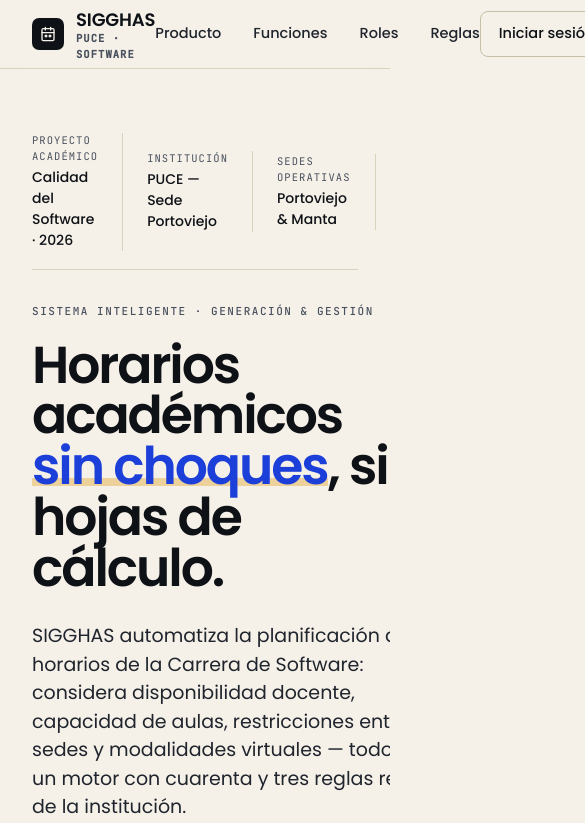
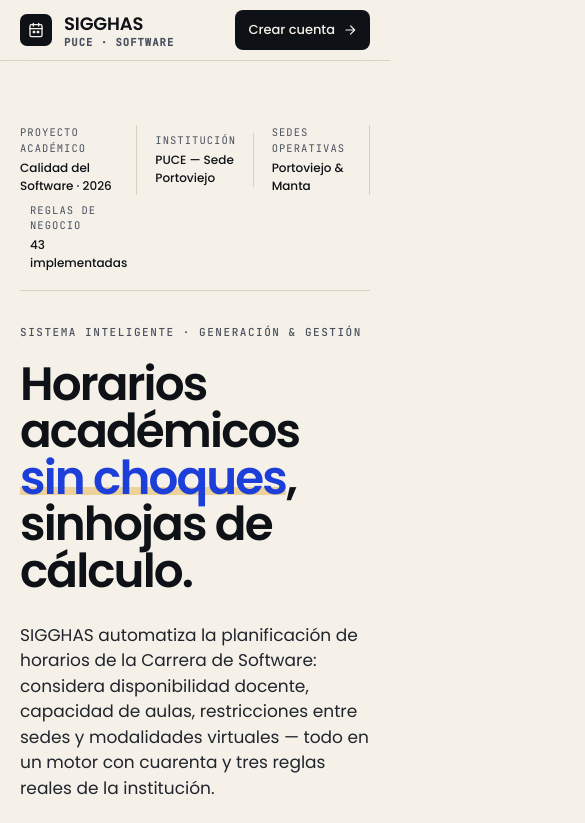
Before and after one commit to PaulaMarquezM/sigghas, a Next.js app: page / in a window 390 px wide. Shown: the top 823 px of the page, 585 px wide, since content can reach past the window. Built offline with nearby package versions, Linux system fonts and the light colour scheme.

Commit message:
fix: completar revisión de PDFs, textos y responsive

```diff
--- a/src/app/dashboard/horario/[grupoId]/page.tsx
+++ b/src/app/dashboard/horario/[grupoId]/page.tsx
@@ -53,7 +53,7 @@
           </Link>
           <div>
             <h1 className="text-2xl font-bold tracking-tight text-[#0E1116]">
-              Horario del Grupo: {grupo.nombre}
+              Horario del Curso: {grupo.nombre}
             </h1>
             <p className="text-xs text-gray-500 mt-1">
               Periodo Académico Activo: <span className="font-semibold text-gray-800">{periodoActivo.nombre}</span>
--- a/src/app/dashboard/horario/actions.ts
+++ b/src/app/dashboard/horario/actions.ts
@@ -33,7 +33,7 @@
   const adicionales = (compartidas.data ?? []).map((fila: any) => ({
     ...fila.sesiones,
     grupo_id: grupoId,
-    grupos: { nombre: "Grupo compartido" },
+    grupos: { nombre: "Curso compartido" },
   }));
   return [...(directas.data ?? []), ...adicionales];
 }
--- a/src/app/dashboard/horario/page.tsx
+++ b/src/app/dashboard/horario/page.tsx
@@ -36,7 +36,7 @@
           Consulta de Horarios
         </h1>
         <p className="text-sm text-gray-500 mt-1">
-          Visualiza los horarios de clases de cualquier grupo académico o docente en los distintos periodos.
+          Visualiza los horarios de clases de cualquier curso o docente en los distintos periodos.
         </p>
       </div>
 
--- a/src/app/page.tsx
+++ b/src/app/page.tsx
@@ -128,7 +128,7 @@
             <a href="#reglas">Reglas</a>
           </nav>
 
-          <div style={{ display: "flex", gap: 12, alignItems: "center" }}>
+          <div className="sigghas-nav-actions">
             <Link href="/login" className="s-btn s-btn-ghost">Iniciar sesión</Link>
             <Link href="/registro" className="s-btn s-btn-primary">
               Crear cuenta <ArrowRight />
@@ -244,7 +244,7 @@
               </div>
               <div className="feature-vis">
                 <div style={{ display: "flex", gap: 8, flexWrap: "wrap", fontFamily: "JetBrains Mono, monospace", fontSize: 11 }}>
-                  {["disponibilidad","capacidad","accesibilidad","tipo de aula","conflicto docente","conflicto grupo","multi-sede","virtual"].map(t => (
+                  {["disponibilidad","capacidad","accesibilidad","tipo de aula","conflicto docente","conflicto curso","multi-sede","virtual"].map(t => (
                     <span key={t} style={{ background: "color-mix(in oklab, white 12%, transparent)", padding: "6px 10px", borderRadius: 6 }}>{t}</span>
                   ))}
                 </div>
@@ -415,9 +415,9 @@
                 { code: "RN02", desc: "Un docente no puede dar clases presenciales en dos sedes el mismo día", badge: "Crítica" },
                 { code: "RN07", desc: "Los bloques de tiempo oficina no se usan para asignar clases", badge: "Crítica" },
                 { code: "RN13", desc: "Un aula no puede usarse por dos clases presenciales al mismo tiempo", badge: "Crítica" },
-                { code: "RN14", desc: "No se asignan grupos a aulas con capacidad insuficiente", badge: "Crítica" },
+                { code: "RN14", desc: "No se asignan cursos a aulas con capacidad insuficiente", badge: "Crítica" },
                 { code: "RN16", desc: "Las materias que requieren laboratorio solo van a laboratorios", badge: "Crítica" },
-                { code: "RN21", desc: "Varios grupos pueden compartir sesión virtual si coincide materia, docente y horario", badge: "Permite" },
+                { code: "RN21", desc: "Varios cursos pueden compartir sesión virtual si coincide materia, docente y horario", badge: "Permite" },
                 { code: "RN37", desc: "Todos los cambios quedan registrados en el historial de auditoría", badge: "Sistema" },
               ].map(({ code, desc, badge }) => (
                 <div key={code} className="rule">
--- a/src/components/horario/DisponibilidadAulas.tsx
+++ b/src/components/horario/DisponibilidadAulas.tsx
@@ -190,7 +190,7 @@
                   </div>
                 ) : (
                   <div className="text-xs text-gray-500 pt-2 flex flex-col justify-center h-12">
-                    <p>Espacio libre para asignación o estudio libre.</p>
+                    <p>Aula libre para asignación o estudio libre.</p>
                   </div>
                 )}
               </div>
--- a/src/components/horario/HorarioFilters.tsx
+++ b/src/components/horario/HorarioFilters.tsx
@@ -52,10 +52,10 @@
           </select>
         </div>
 
-        {/* Selector de Grupo */}
+        {/* Selector de Curso */}
         <div className="flex flex-col gap-1 w-full md:w-56">
           <label className="text-xs font-semibold text-gray-500 uppercase tracking-wider pl-1">
-            Grupo Académico
+            Curso
           </label>
           <select
             value={selectedGrupoId}
@@ -66,7 +66,7 @@
             className="w-full bg-white border border-gray-300 rounded-lg px-3 py-2 text-sm text-gray-800 focus:outline-none focus:ring-2 focus:ring-[#1D3FD9]/20 focus:border-[#1D3FD9]"
             disabled={!selectedPeriodoId}
           >
-            <option value="">Seleccione un Grupo</option>
+            <option value="">Seleccione un Curso</option>
             {grupos.map((g) => (
               <option key={g.id} value={g.id}>
                 {g.nombre} (Nivel {g.semestre})
@@ -102,7 +102,7 @@
       </div>
 
       <div className="text-xs text-gray-400 font-mono text-right w-full xl:w-auto">
-        * Filtra por grupo o por docente para ver su horario.
+        * Filtra por curso o por docente para ver su horario.
       </div>
     </div>
   );
--- a/src/components/layout/topbar.tsx
+++ b/src/components/layout/topbar.tsx
@@ -9,9 +9,9 @@
   "/dashboard/editar":                   "Editar Horario",
   "/dashboard/docentes":                 "Gestión de Docentes",
   "/dashboard/materias":                 "Gestión de Materias",
-  "/dashboard/grupos":                   "Gestión de Grupos",
+  "/dashboard/grupos":                   "Gestión de Cursos",
   "/dashboard/espacios":                 "Aulas y Laboratorios",
-  "/dashboard/espacios/disponibilidad":  "Disponibilidad de Espacios",
+  "/dashboard/espacios/disponibilidad":  "Disponibilidad de Aulas",
   "/dashboard/disponibilidad":           "Disponibilidad Docente",
   "/dashboard/periodos":                 "Periodos Académicos",
   "/dashboard/reportes":                 "Reportes y Exportación",
--- a/src/styles/sigghas.css
+++ b/src/styles/sigghas.css
@@ -524,3 +524,20 @@
   .tech-grid { grid-template-columns: repeat(2, 1fr); }
   .features-grid > * { grid-column: span 12 !important; }
 }
+
+@media (max-width: 640px) {
+  .wrap { padding: 0 20px; }
+  .sigghas-nav-inner { height: 60px; }
+  .sigghas-nav-links, .sigghas-nav-actions .s-btn-ghost { display: none; }
+  .sigghas-nav-actions { display: flex; align-items: center; }
+  .sigghas-nav-actions .s-btn { padding: 9px 12px; font-size: 13px; }
+  .sigghas-hero { padding: 40px 0 48px; }
+  .sigghas-hero-meta-row { grid-template-columns: repeat(3, 1fr); gap: 8px; }
+  .sigghas-meta-item { padding: 0 10px; }
+  .sigghas-meta-item:first-child { padding-left: 0; }
+  .sigghas-meta-item .v { font-size: 12px; }
+  .sigghas-hero h1 { font-size: clamp(42px, 12vw, 48px); line-height: 1; }
+  .sigghas-hero h1 br { display: none; }
+  .s-lead { font-size: 17px; }
+  .sigghas-hero-actions { flex-wrap: wrap; margin-top: 24px; }
+}
```
Also changed, not shown: 2 other files (tests, documents, lock files or other folders).
